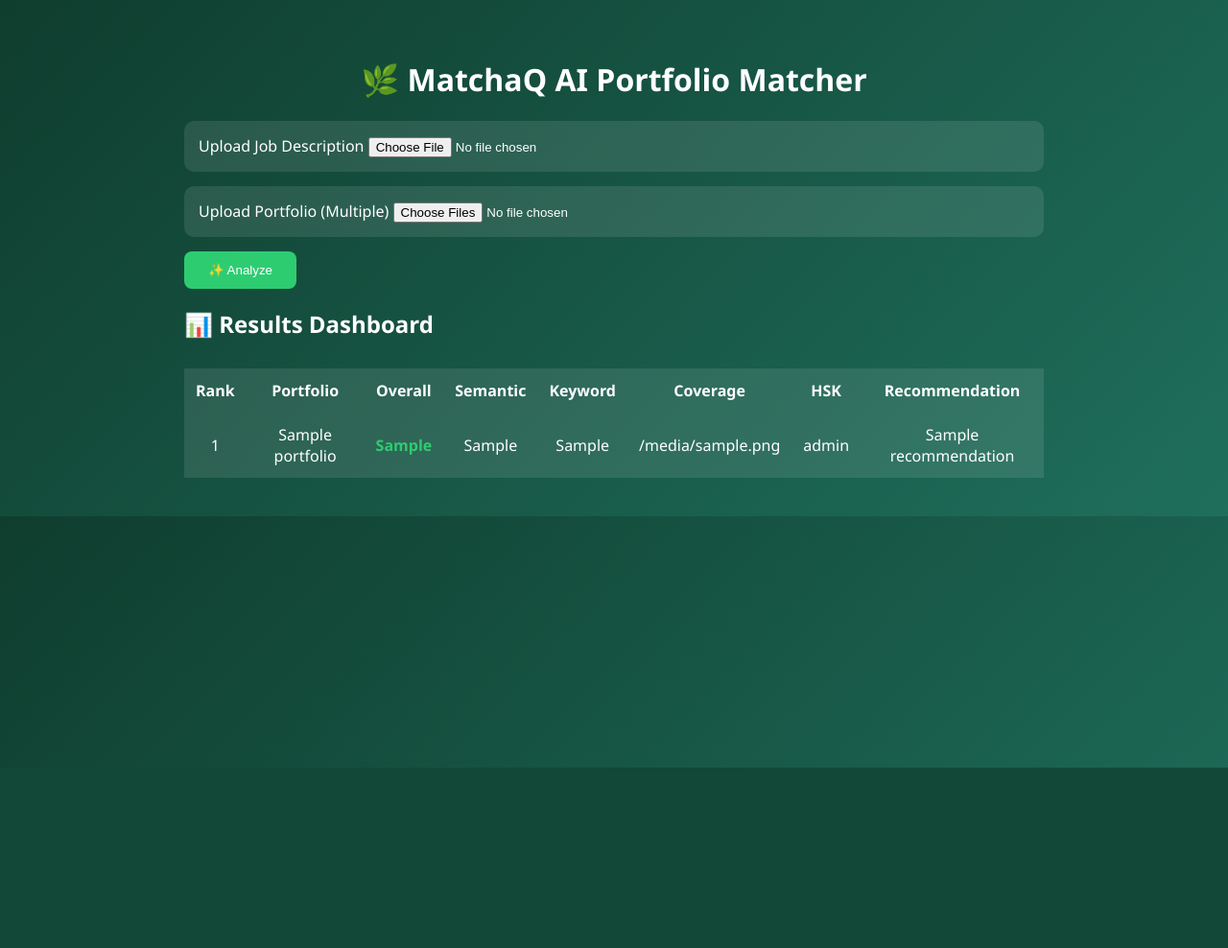
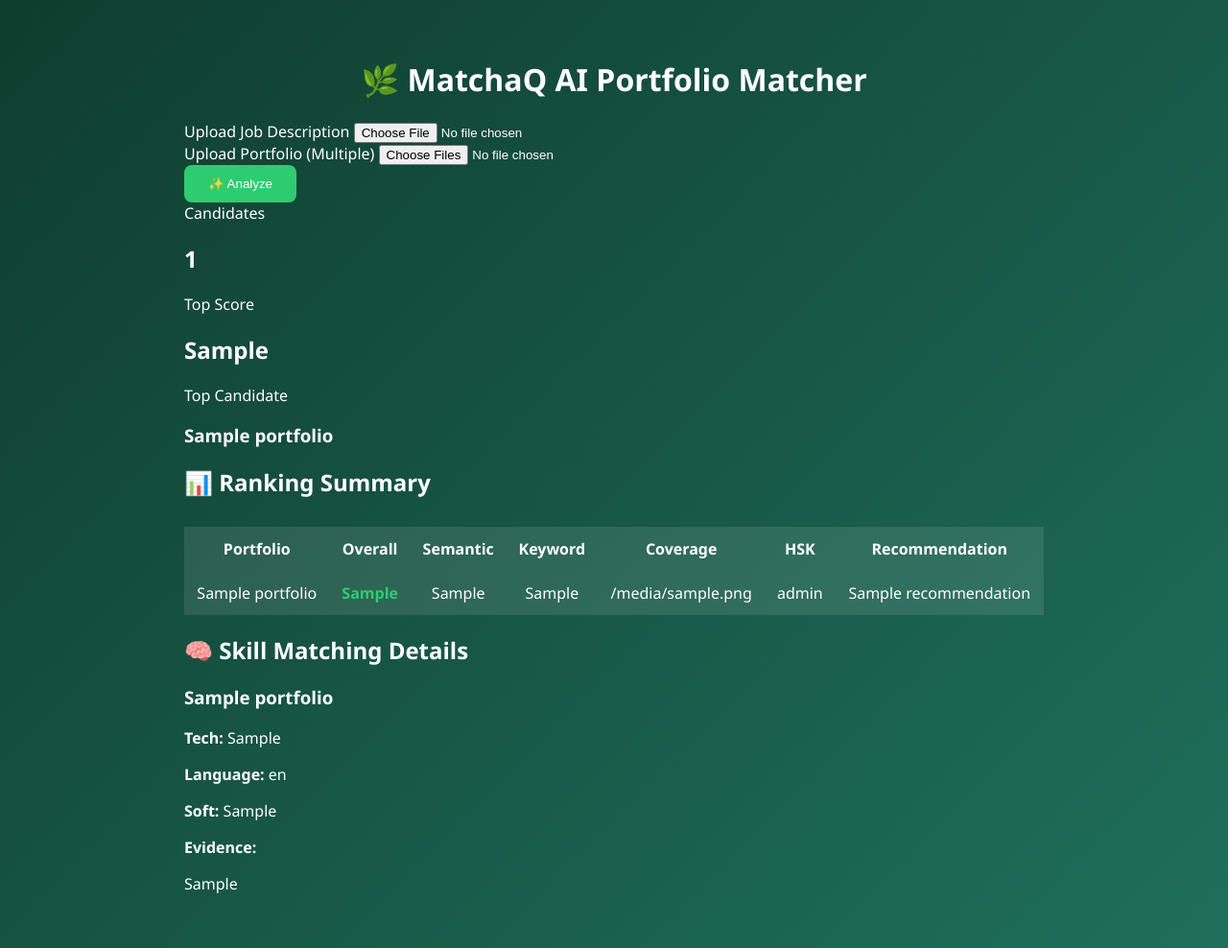
Before and after one commit to Khwanjira15/MatchaQ, a Flask app: template templates/index.html in a window 1280 px wide. Shown: the whole page at 96% size. Before the commit the page ends 800 px from the top, so only its background shows below. Run offline with Flask 3, Linux system fonts and the light colour scheme; the template is opened without the code that fills it: most values are stand-ins (such as "Sample title", 1, 10 or a date in 2020).

Commit message:
fix index.html

```diff
--- a/templates/index.html
+++ b/templates/index.html
@@ -1,35 +1,61 @@
 <!DOCTYPE html>
 <html>
 <head>
-    <title>MatchaQ AI Matcher</title>
+    <title>MatchaQ AI</title>
     <link rel="stylesheet" href="/static/style.css">
 </head>
 
 <body>
+
 <div class="container">
+
     <h1>🌿 MatchaQ AI Portfolio Matcher</h1>
 
-        <form method="POST" enctype="multipart/form-data">
+    <!-- Upload -->
+    <form action="/analyze" method="post" enctype="multipart/form-data" class="card upload-card">
 
-            <div class="box">
+        <div class="form-group">
             <label>Upload Job Description</label>
             <input type="file" name="jd" required>
         </div>
 
-            <div class="box">
+        <div class="form-group">
             <label>Upload Portfolio (Multiple)</label>
-                <input type="file" name="portfolio" multiple required>
+            <input type="file" name="portfolios" multiple required>
         </div>
 
         <button type="submit">✨ Analyze</button>
+
     </form>
 
-        {% if table_data %}
-        <h2>📊 Results Dashboard</h2>
+    {% if results %}
+
+    <!-- KPI -->
+    <div class="kpi-container">
+
+        <div class="kpi">
+            <span>Candidates</span>
+            <h2>{{ results|length }}</h2>
+        </div>
+
+        <div class="kpi">
+            <span>Top Score</span>
+            <h2>{{ results[0]['Overall Score (%)'] }}</h2>
+        </div>
+
+        <div class="kpi">
+            <span>Top Candidate</span>
+            <h3>{{ results[0]['Portfolio'] }}</h3>
+        </div>
+
+    </div>
+
+    <!-- TABLE -->
+    <div class="card">
+        <h2>📊 Ranking Summary</h2>
 
         <table>
             <tr>
-                <th>Rank</th>
                 <th>Portfolio</th>
                 <th>Overall</th>
                 <th>Semantic</th>
@@ -39,20 +65,45 @@
                 <th>Recommendation</th>
             </tr>
 
-            {% for row in table_data %}
+            {% for r in results %}
             <tr>
-                <td>{{ loop.index }}</td>
-                <td>{{ row.get("Portfolio", "-") }}</td>
-                <td class="score">{{ row.get("Overall Score (%)", "-") }}</td>
-                <td>{{ row.get("Semantic Similarity (%)", "-") }}</td>
-                <td>{{ row.get("Keyword Match (%)", "-") }}</td>
-                <td>{{ row.get("Skill Coverage (%)", "-") }}</td>
-                <td>{{ row.get("HSK Level", "-") }}</td>
-                <td>{{ row.get("Recommendation", "-") }}</td>
+                <td>{{ r['Portfolio'] }}</td>
+                <td class="score">{{ r['Overall Score (%)'] }}</td>
+                <td>{{ r['Semantic Similarity (%)'] }}</td>
+                <td>{{ r['Keyword Match (%)'] }}</td>
+                <td>{{ r['Skill Coverage (%)'] }}</td>
+                <td>{{ r['HSK Level'] }}</td>
+                <td>
+                    <span class="badge">{{ r['Recommendation'] }}</span>
+                </td>
             </tr>
             {% endfor %}
         </table>
+    </div>
+
+    <!-- DETAILS -->
+    <h2>🧠 Skill Matching Details</h2>
+
+    {% for r in results %}
+    <div class="card detail-card">
+
+        <h3>{{ r['Portfolio'] }}</h3>
+
+        <p><b>Tech:</b> <span class="tag">{{ r['Matched JD Technical Skills'] }}</span></p>
+        <p><b>Language:</b> <span class="tag">{{ r['Matched JD Language Skills'] }}</span></p>
+        <p><b>Soft:</b> <span class="tag">{{ r['Matched JD Soft Skills'] }}</span></p>
+
+        <div class="evidence">
+            <b>Evidence:</b>
+            <p>{{ r['Soft Skill Evidence Sentences'] }}</p>
+        </div>
+
+    </div>
+    {% endfor %}
+
     {% endif %}
+
 </div>
+
 </body>
 </html>
```
Lines whose indentation alone changed are shown as unchanged.
